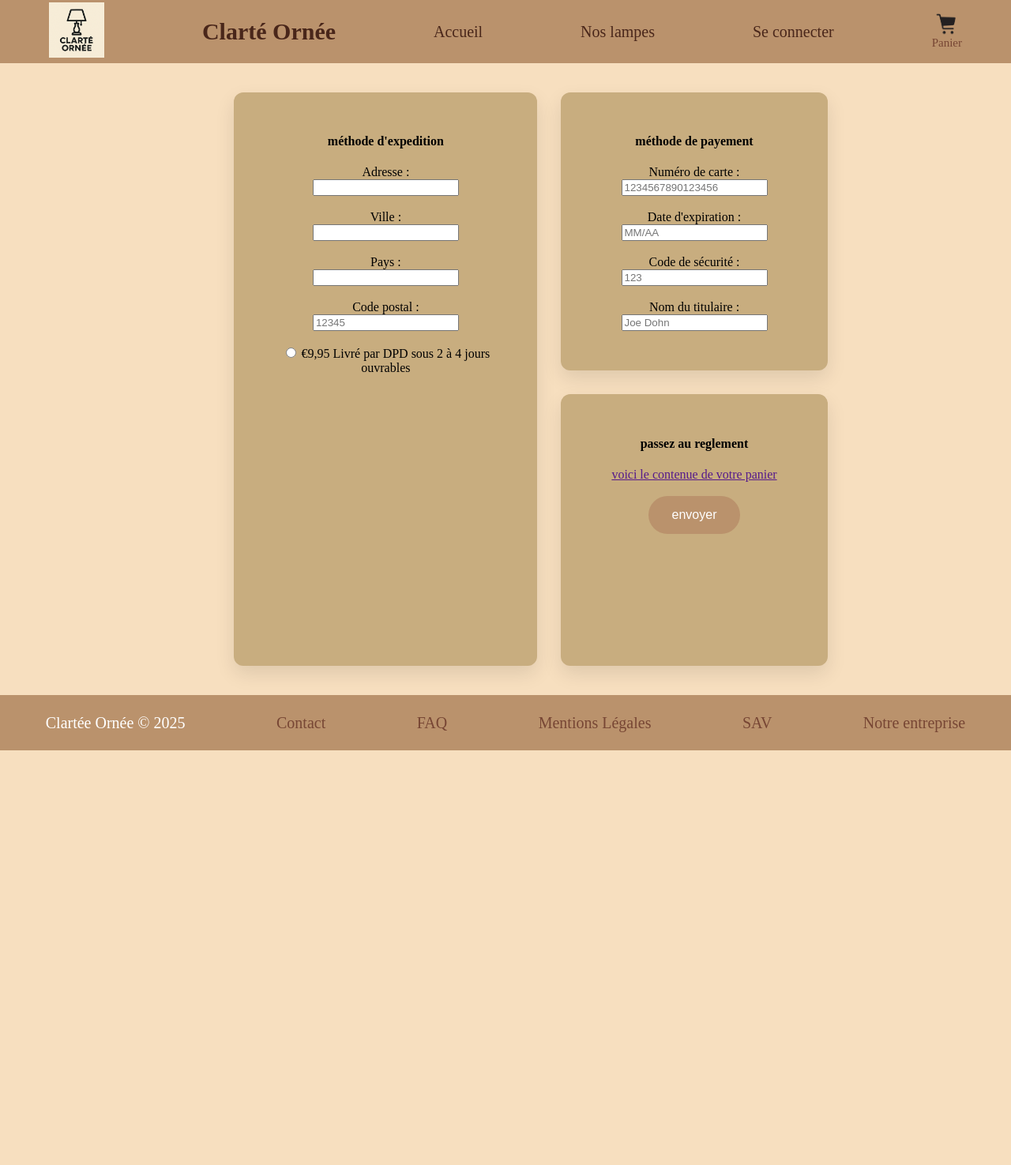
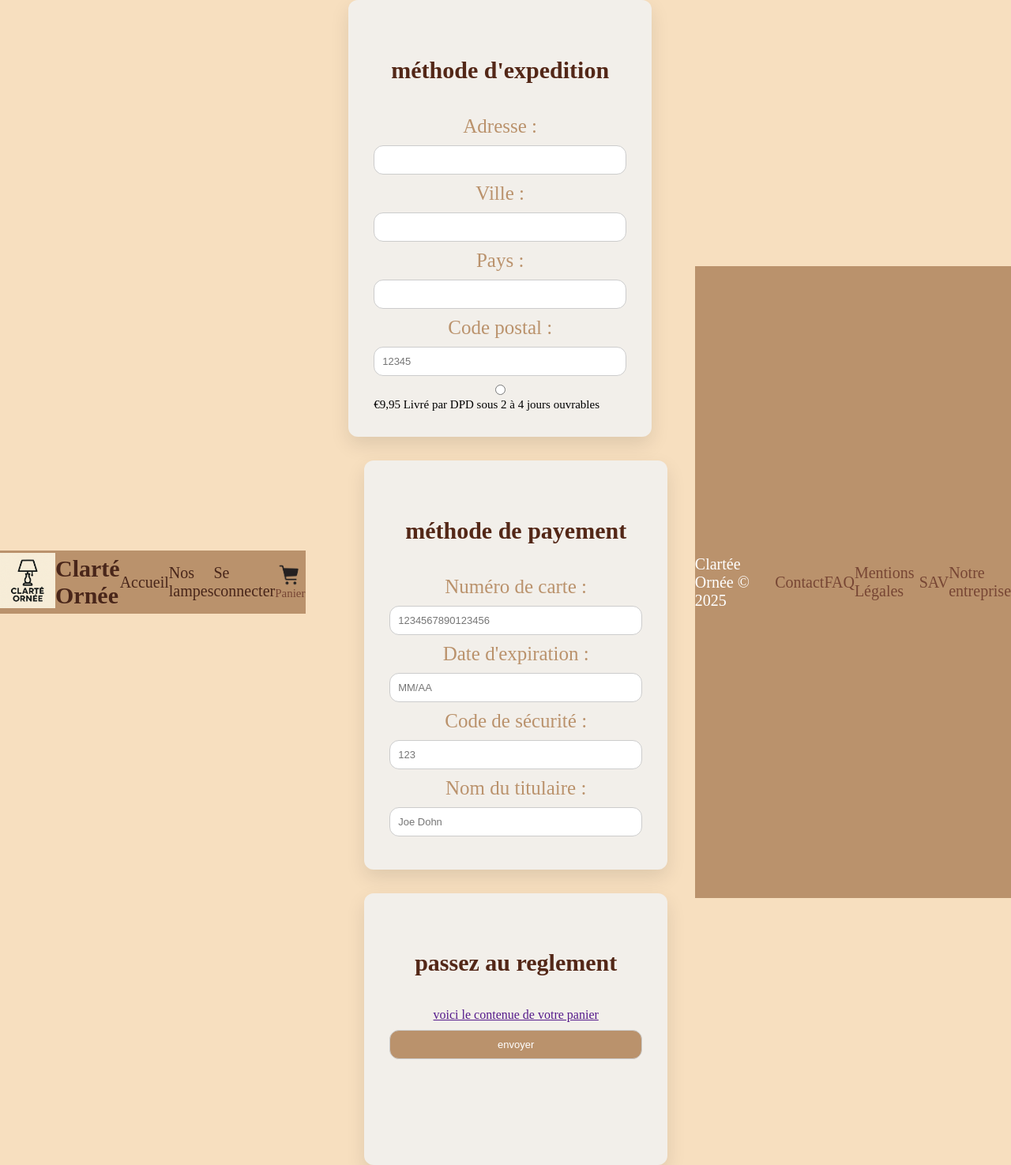
Before and after one commit to Yann336/Projet-transversale-web, a PHP site: page /index.php?page=achat in a window 1280 px wide. Shown: the whole page at 79% size. Before the commit the page ends 950 px from the top, so only its background shows below. Run offline with PHP 8.4, Linux system fonts and the light colour scheme.

Commit message:
dernière modif

```diff
--- a/assets/css/achat.css
+++ b/assets/css/achat.css
@@ -1,7 +1,4 @@
-body{
-    margin: 0;
-}
-section {
+body {
     min-height: 100vh;
     display: flex;
     justify-content: center;
@@ -32,7 +29,7 @@ form {
     padding: 2rem;
     border-radius: 12px;
     box-shadow: 0 10px 25px rgba(0, 0, 0, 0.1);
-    background-color: rgb(200, 173, 127);
+    background-color: rgb(242, 239, 234);
     text-align: center;
 
     flex: 1 1 280px;
@@ -41,7 +38,7 @@ form {
 }
 
 
-.containers {
+.container {
     min-height: 100vh;
     display: flex;
     justify-content: center;
@@ -61,3 +58,42 @@ form {
 .submit_button:hover {
     color: rgb(83, 39, 23);
 }
+
+input:not([type="radio"]) {
+    border-radius: 12px;
+    padding: 10px;
+    border: 1px solid #ccc;
+    resize: vertical;
+    font-size: 13px;
+    width: 100%;
+    max-width: 420px;
+    display: block;
+    margin: 10px auto;
+    box-sizing: border-box;
+}
+
+
+h4 {
+    color: rgb(83, 39, 23);
+    font-size: 30px;
+}
+
+label:not([for="dpd"]) {
+    color: rgb(186, 146, 108);
+    font-size: 25px;
+}
+
+input[type="radio"] {
+    width: auto;
+    max-width: none;
+    display: inline-block;
+    margin: 0;
+}
+
+label.dpd {
+    display: flex;
+    align-items: center;
+    gap: 10px;
+    font-size: 15px;
+
+}
--- a/views/pages/achat.php
+++ b/views/pages/achat.php
@@ -28,53 +28,73 @@ if ($_SERVER['REQUEST_METHOD'] === 'POST' && isset($_POST['pay'])) {
 
 ?>
 <section>
-<div class="containers">
-        <form method="post" action="index.php?page=achat">
+    <!DOCTYPE html>
+    <html lang="en">
+
+    <head>
+        <meta charset="UTF-8">
+        <meta name="viewport" content="width=device-width, initial-scale=1.0">
+        <title>Document</title>
+        <link rel="stylesheet" href="../../assets/css/achat.css">
+    </head>
+
+    <body>
+        <div class="container">
+            <form action="#">
+
                 <div class="delivery_method">
                     <h4>méthode d'expedition</h4>
 
-         <label for="Street">Adresse :</label><br>
-                <input type="text" id="Street" name="Street" required><br><br>
+                    <label for="Street">Adresse :</label>
+                    <input type="text" id="Street" name="Street" required>
 
-                <label for="City">Ville :</label><br>
-                <input type="text" id="City" name="City" required><br><br>
+                    <label for="City">Ville :</label>
+                    <input type="text" id="City" name="City" required>
 
-                <label for="Country">Pays :</label><br>
-                <input type="text" id="Country" name="Country" required><br><br>
+                    <label for="Country">Pays :</label>
+                    <input type="text" id="Country" name="Country" required>
 
-                <label for="PostCode">Code postal :</label><br>
+                    <label for="PostCode">Code postal :</label>
                     <input type="text" id="PostCode" name="PostCode"
-                    inputmode="numeric" placeholder="12345" pattern="[0-9]{5}" maxlength="5" required><br><br>
+                        inputmode="numeric" placeholder="12345" pattern="[0-9]{5}" maxlength="5" required>
 
                     <input type="radio" id="dpd" name="dpd" value="dpd">
-                <label for="dpd">€9,95 Livré par DPD sous 2 à 4 jours ouvrables</label>
+                    <label class="dpd" for="dpd">€9,95 Livré par DPD sous 2 à 4 jours ouvrables</label>
                 </div>
 
                 <div class="payment_column">
+
                     <div class="payment_method">
                         <h4>méthode de payement</h4>
-                    <label for="NumberCard">Numéro de carte :</label><br>
+
+                        <label for="NumberCard">Numéro de carte :</label>
                         <input type="text" id="NumberCard" name="NumberCard"
-                        inputmode="numeric" placeholder="1234567890123456" pattern="[0-9]{16}" maxlength="16" required><br><br>
+                            inputmode="numeric" placeholder="1234567890123456" pattern="[0-9]{16}" maxlength="16" required>
 
-                    <label for="ExperyDate">Date d'expiration :</label><br>
+                        <label for="ExperyDate">Date d'expiration :</label>
                         <input type="text" id="ExperyDate" name="ExperyDate"
-                        inputmode="numeric" placeholder="MM/AA" pattern="(0[1-9]|1[0-2])\/[0-9]{2}" required><br><br>
+                            inputmode="numeric" placeholder="MM/AA" pattern="(0[1-9]|1[0-2])/[0-9]{2}" required>
 
-                    <label for="SecurityCode">Code de sécurité :</label><br>
+                        <label for="SecurityCode">Code de sécurité :</label>
                         <input type="text" id="SecurityCode" name="SecurityCode"
-                        inputmode="numeric" placeholder="123" pattern="[0-9]{3}" maxlength="3" required><br><br>
+                            inputmode="numeric" placeholder="123" pattern="[0-9]{3}" maxlength="3" required>
 
-                    <label for="NameCard">Nom du titulaire :</label><br>
-                    <input type="text" placeholder="Joe Dohn" id="NameCard" name="NameCard" required><br><br>
+                        <label for="NameCard">Nom du titulaire :</label>
+                        <input type="text" placeholder="Joe Dohn" id="NameCard" name="NameCard" required>
                     </div>
 
                     <div class="payment">
                         <h4><strong>passez au reglement</strong></h4>
-                    <a href="">voici le contenue de votre panier</a> <br> <br>
+                        <a href="">voici le contenue de votre panier</a>
                         <input class="submit_button" type="submit" value="envoyer">
                     </div>
+
                 </div>
+
             </form>
         </div>
-</section>
+
+    </body>
+
+
+    </html>
```
Also changed, not shown: assets/css/customers-services.css (+23 -5 lines), assets/css/inscription.css (+21 -6 lines), views/pages/customers-services.php (+27 -10 lines), views/pages/inscription.php (+34 -7 lines). Lines whose indentation alone changed are shown as unchanged.
